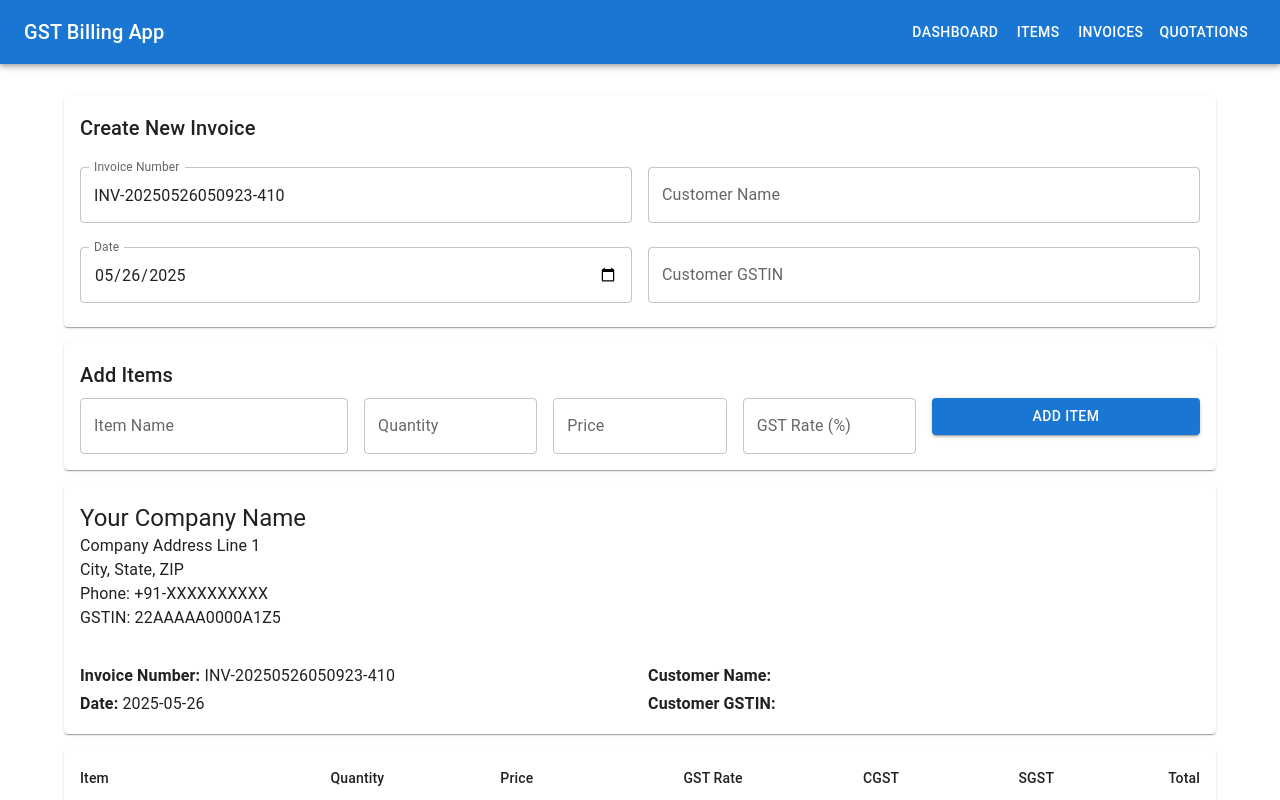
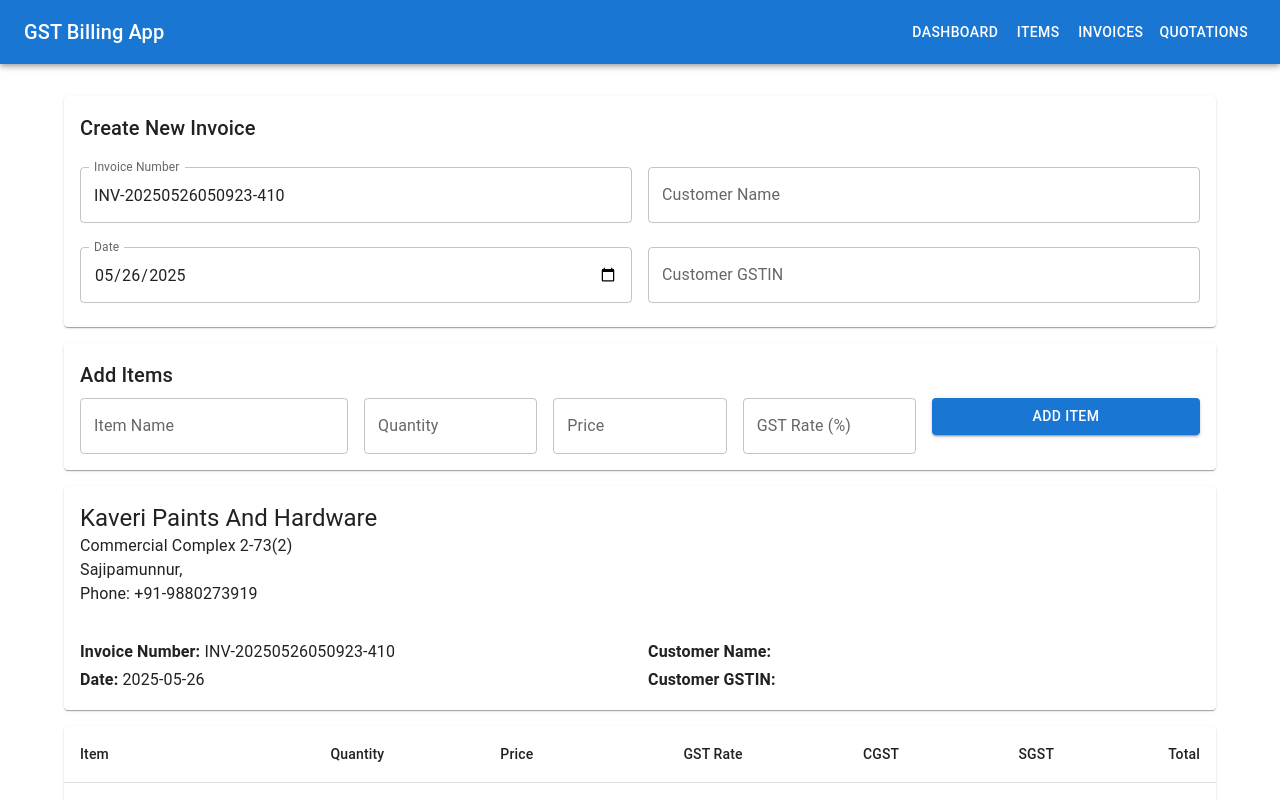
Before and after one commit to Prathvi859/BillingApp, a React (Create React App) app: page / in a window 1280 px wide. Shown: the top 800 px of the page. Built offline with nearby package versions, Linux system fonts and the light colour scheme.

Commit message:
Update CreateInvoice.tsx

```diff
--- a/src/components/Invoice/CreateInvoice.tsx
+++ b/src/components/Invoice/CreateInvoice.tsx
@@ -233,14 +233,14 @@ const CreateInvoice: React.FC = () => {
 
       <div ref={componentRef}>
         <Paper sx={{ p: 2, mb: 2 }}>
-          <Typography variant="h5">Your Company Name</Typography>
+          <Typography variant="h5">Kaveri Paints And Hardware</Typography>
           <Typography variant="body1">
-            Company Address Line 1<br />
-            City, State, ZIP
+            Commercial Complex 2-73(2)<br />
+           Sajipamunnur,
             <br />
-            Phone: +91-XXXXXXXXXX
+            Phone: +91-9880273919
             <br />
-            GSTIN: 22AAAAA0000A1Z5
+{/*             GSTIN: 22AAAAA0000A1Z5 */}
           </Typography>
 
           <Grid container spacing={2} sx={{ mt: 2 }}>
```
